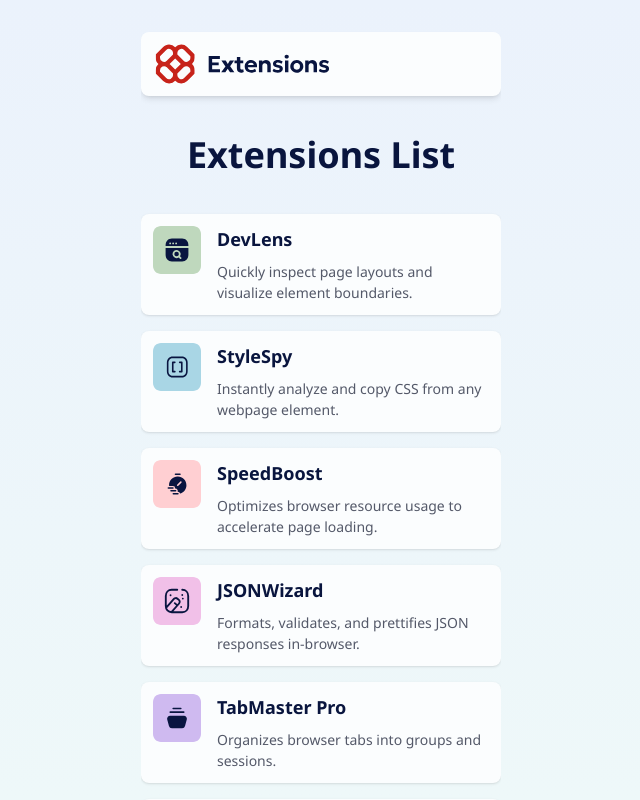
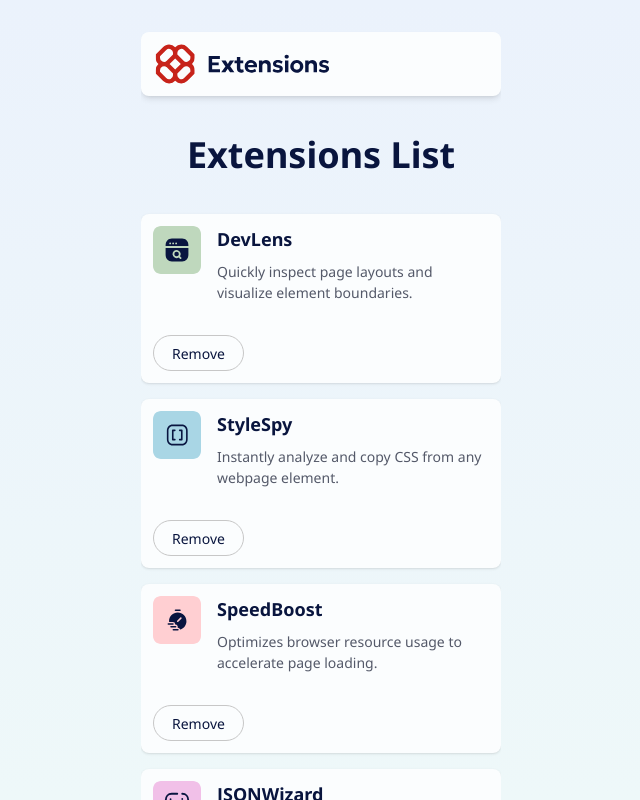
Before and after one commit to SirTurboPascal/tp-browser-extension-manager, a Next.js app: page / in a window 1280 px wide. Shown: the whole page, without its empty margins (319-959 px from the left). Built offline with nearby package versions, Linux system fonts and the light colour scheme.

Commit message:
Adds Button component

```diff
--- /dev/null
+++ b/src/components/Button.component.tsx
@@ -0,0 +1,17 @@
+import { FC, ReactNode } from 'react';
+
+interface IButtonProps {
+	children: ReactNode;
+
+	onClick: () => void;
+}
+
+const Button: FC<IButtonProps> = ({ children, onClick }) => {
+	return (
+		<button className='h-[36px] shrink-0 cursor-pointer rounded-[18px] border-1 border-neutral-300 px-[18px] text-[14px] select-none' onClick={onClick}>
+			{children}
+		</button>
+	);
+};
+
+export default Button;
--- a/src/components/Extension.component.tsx
+++ b/src/components/Extension.component.tsx
@@ -2,14 +2,21 @@ import Image from 'next/image';
 
 import { FC } from 'react';
 
+import Button from '@/components/Button.component';
 import IExtension from '@/model/interfaces/IExtension.interface';
 
 interface IExtensionProps {
 	extension: IExtension;
+
+	onRemove: (extension: IExtension) => void;
 }
 
-const Extension: FC<IExtensionProps> = ({ extension }) => {
-	const { description, logoUrl, name } = extension;
+const Extension: FC<IExtensionProps> = ({ extension, onRemove }) => {
+	const { description, id, logoUrl, name } = extension;
+
+	const handleClick = () => {
+		onRemove(extension);
+	};
 
 	return (
 		<li className='bg-neutral-0 flex flex-col gap-4 rounded-[8px] p-[12px] shadow-sm'>
@@ -23,6 +30,11 @@ const Extension: FC<IExtensionProps> = ({ extension }) => {
 					<p className='text-[14px] text-neutral-600'>{description}</p>
 				</div>
 			</div>
+
+			<div className='grow'></div>
+			<div className='flex items-center'>
+				<Button onClick={handleClick}>Remove</Button>
+			</div>
 		</li>
 	);
 };
--- a/src/components/ExtensionsList.component.tsx
+++ b/src/components/ExtensionsList.component.tsx
@@ -1,6 +1,6 @@
 'use client';
 
-import { map } from 'lodash';
+import { gt, map, size } from 'lodash';
 import { useEffect, useState } from 'react';
 
 import Extension from '@/components/Extension.component';
@@ -8,6 +8,14 @@ import IExtension from '@/model/interfaces/IExtension.interface';
 
 const ExtensionsList = () => {
 	const [extensions, setExtensions] = useState<IExtension[]>([]);
+
+	const handleRemove = (extension: IExtension) => {
+		const { id, name } = extension;
+
+		if (window.confirm(`Do you really want to remove ${name} from your extensions list?`)) {
+			setExtensions(extensions.filter((extension) => extension.id !== id));
+		}
+	};
 
 	useEffect(() => {
 		fetch('/data/data.json').then((response) => {
@@ -21,11 +29,17 @@ const ExtensionsList = () => {
 		<div className='flex flex-col'>
 			<h1 className='desktop:text-left my-[32px] shrink-0 cursor-default text-center text-[36px] font-bold text-neutral-900 select-none'>Extensions List</h1>
 
-			<ul className='desktop:grid-cols-3 grid grid-cols-1 gap-4'>
-				{map(extensions, (extension) => {
-					return <Extension key={extension.id} extension={extension} />;
-				})}
-			</ul>
+			{gt(size(extensions), 0) ? (
+				<ul className='desktop:grid-cols-3 grid grid-cols-1 gap-4'>
+					{map(extensions, (extension) => {
+						return <Extension key={extension.id} extension={extension} onRemove={handleRemove} />;
+					})}
+				</ul>
+			) : (
+				<div className='flex justify-center py-[32px]'>
+					<p className='cursor-default text-[14px] text-neutral-600 select-none'>Nothing here to see...</p>
+				</div>
+			)}
 		</div>
 	);
 };
```
